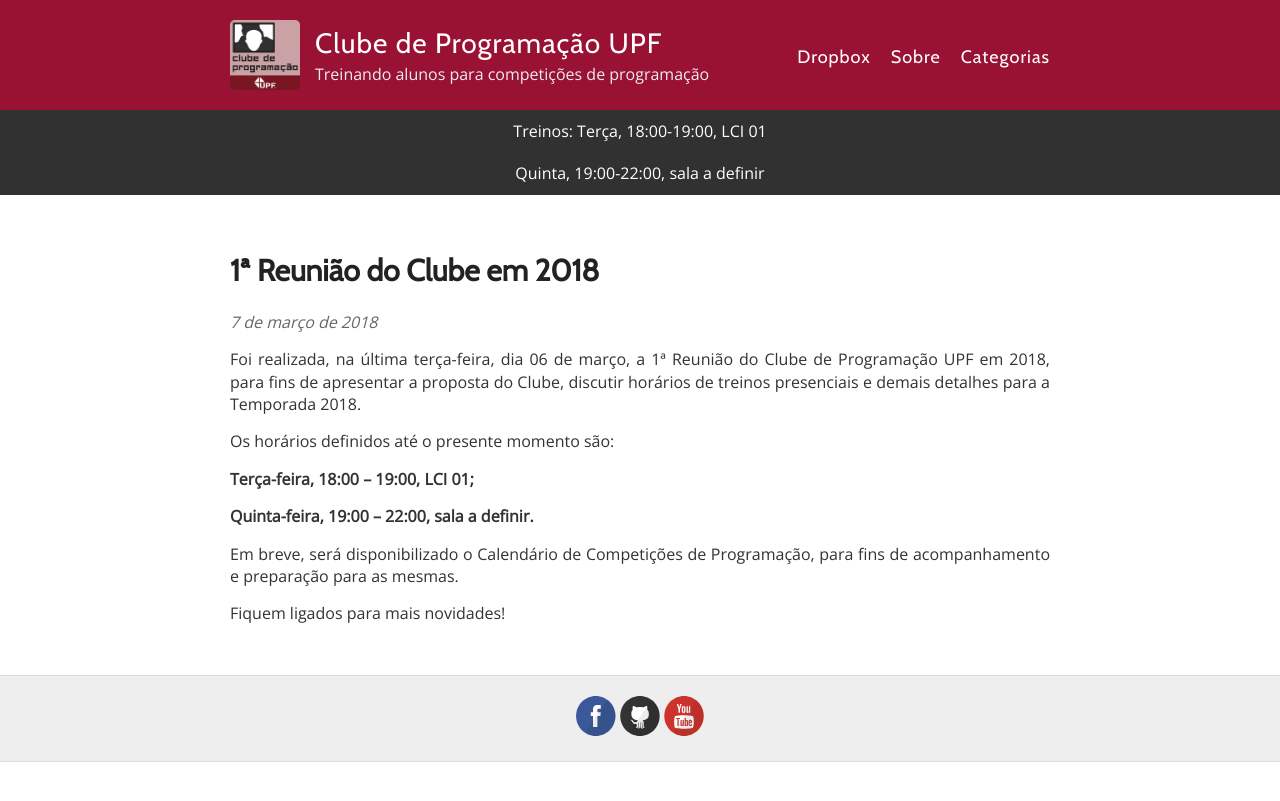
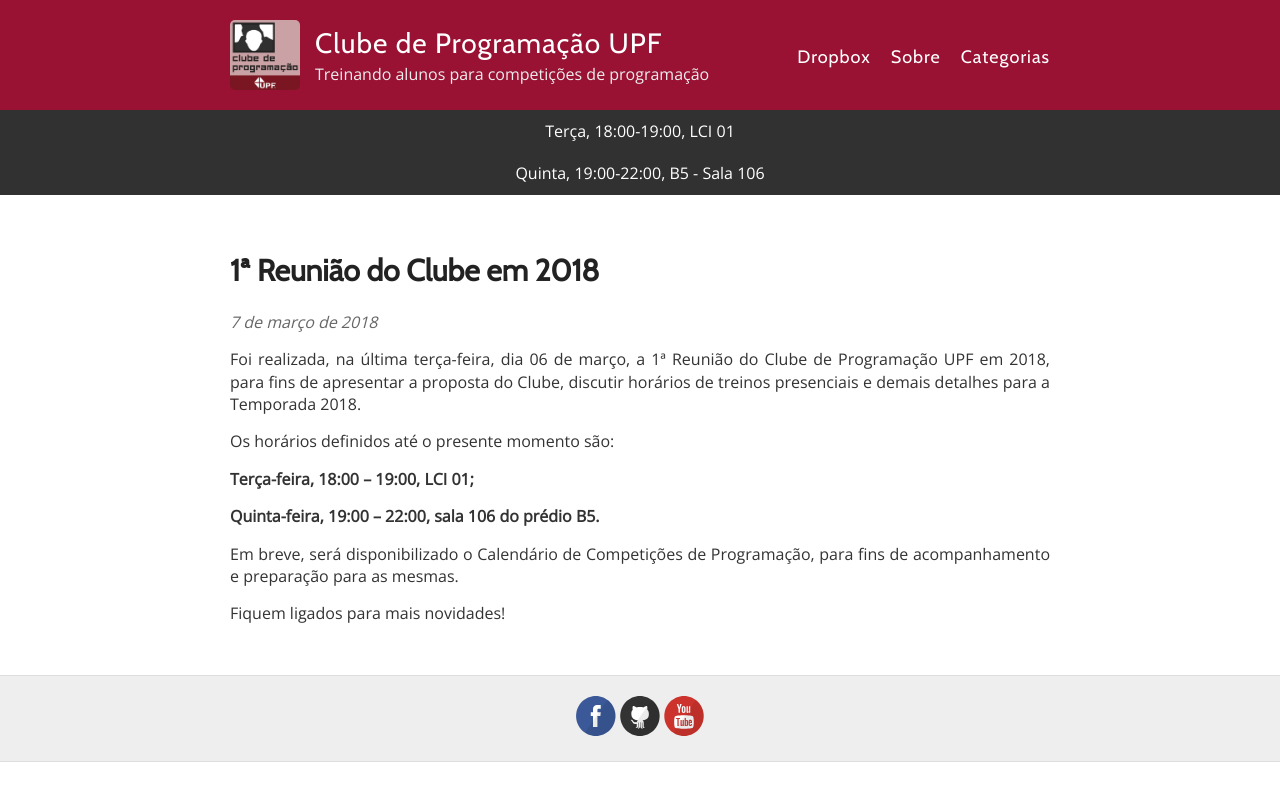
Before and after one commit to maratonaupf/maratonaupf.github.io, a Jekyll site: the page built from _posts/2018-03-07-primeira-reuniao-2018.md, in a window 1280 px wide. Shown: the top 801 px of the page. Built offline with Jekyll 4.4.1, drawn with Linux system fonts in a browser that asks for light colours.

Commit message:
Sala de quinta-feira definida :D

```diff
--- a/_layouts/default.html
+++ b/_layouts/default.html
@@ -43,10 +43,10 @@
       </div>
 
       <div class="nav-info site-navigation">
-        <p style="text-align: center; ">Treinos: Terça, 18:00-19:00, LCI 01</p>
+        <p style="text-align: center; ">Terça, 18:00-19:00, LCI 01</p>
       </div>
       <div class="nav-info site-navigation">
-        <p style="text-align: center; ">Quinta, 19:00-22:00, sala a definir</p>
+        <p style="text-align: center; ">Quinta, 19:00-22:00, B5 - Sala 106</p>
       </div>
 
     </div>
--- a/_posts/2018-03-07-primeira-reuniao-2018.md
+++ b/_posts/2018-03-07-primeira-reuniao-2018.md
@@ -11,7 +11,7 @@ Os horários definidos até o presente momento são:
 
 **Terça-feira, 18:00 -- 19:00, LCI 01;**
 
-**Quinta-feira, 19:00 -- 22:00, sala a definir.**
+**Quinta-feira, 19:00 -- 22:00, sala 106 do prédio B5.**
 
 Em breve, será disponibilizado o Calendário de Competições de Programação, para fins de acompanhamento e preparação para as mesmas.
 
```
